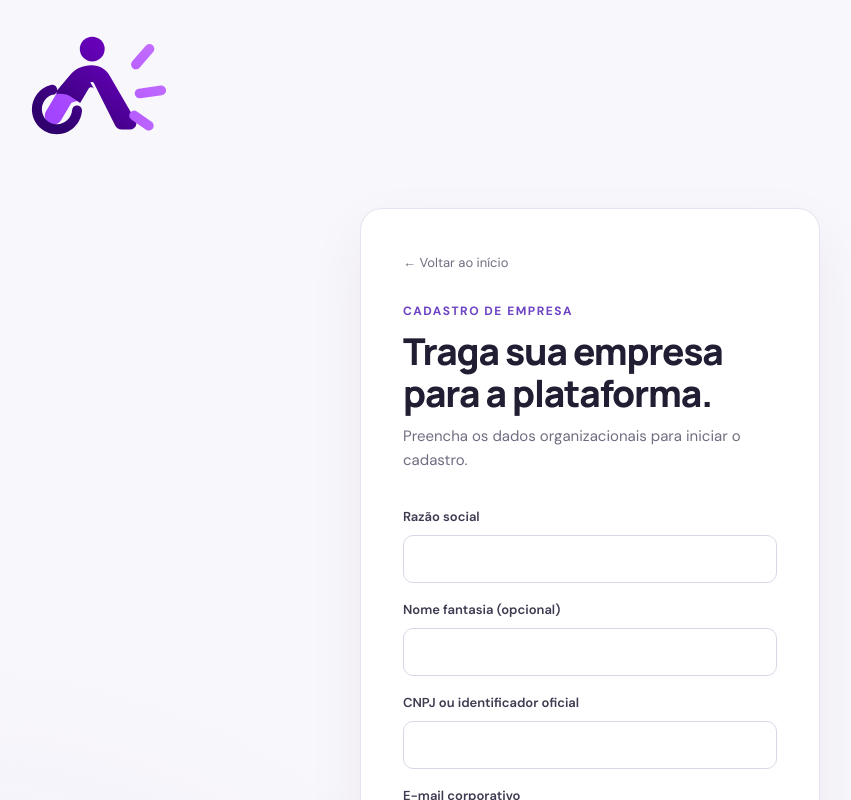
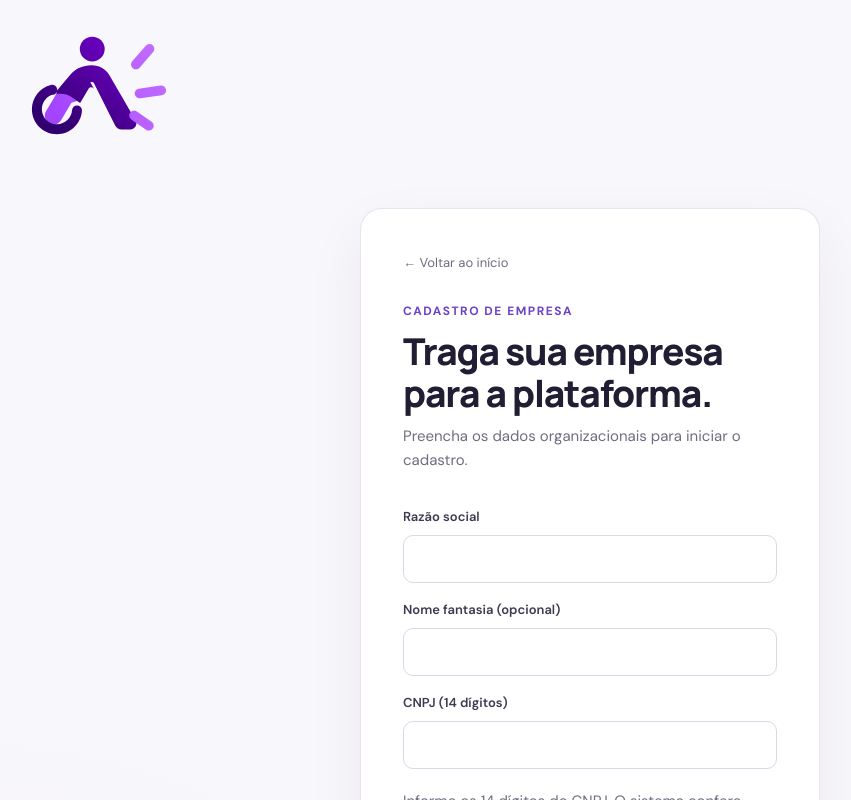
Before and after one commit to rafael-marquart/Trabalho_ModelagemDeSistema, a Next.js app: page /empresa/cadastro in a window 1280 px wide. Shown: the top 800 px of the page, without its empty margins (50-901 px from the left). Built offline with nearby package versions, Linux system fonts and the light colour scheme.

Commit message:
feat(spec-001): clarify CNPJ length-only rule in company signup

```diff
--- a/src/app/empresa/cadastro/page.tsx
+++ b/src/app/empresa/cadastro/page.tsx
@@ -21,7 +21,7 @@ export default function CompanySignupPage() {
   return <main className="auth-page"><Link className="brand auth-brand" href="/"><img className="brand-logo" src="/images/logo-acessa-vagas.svg" alt="Acessa Vagas" /></Link><section className="auth-card"><Link className="back-link" href="/">← Voltar ao início</Link><p className="eyebrow">Cadastro de empresa</p><h1>Traga sua empresa para a plataforma.</h1><p className="muted">Preencha os dados organizacionais para iniciar o cadastro.</p><form className="auth-form" onSubmit={submit}>
     <label htmlFor="legalName">Razão social</label><input id="legalName" value={form.legalName} onChange={e=>setForm({...form,legalName:e.target.value})} required maxLength={200}/>
     <label htmlFor="tradeName">Nome fantasia (opcional)</label><input id="tradeName" value={form.tradeName} onChange={e=>setForm({...form,tradeName:e.target.value})} maxLength={200}/>
-    <label htmlFor="officialId">CNPJ ou identificador oficial</label><input id="officialId" value={form.officialId} onChange={e=>setForm({...form,officialId:e.target.value})} required maxLength={30}/>
+    <label htmlFor="officialId">CNPJ (14 dígitos)</label><input id="officialId" inputMode="numeric" autoComplete="off" value={form.officialId} onChange={e=>setForm({...form,officialId:e.target.value})} required maxLength={18} aria-describedby="cnpj-help"/><p id="cnpj-help" className="muted">Informe os 14 dígitos do CNPJ. O sistema confere apenas a quantidade de dígitos, sem consultar se o CNPJ existe.</p>
     <label htmlFor="contactEmail">E-mail corporativo</label><input id="contactEmail" type="email" autoComplete="email" value={form.contactEmail} onChange={e=>setForm({...form,contactEmail:e.target.value})} required/>
     <label htmlFor="password">Senha</label><input id="password" type="password" autoComplete="new-password" minLength={10} value={form.password} onChange={e=>setForm({...form,password:e.target.value})} required/><p className="muted">Mínimo de 10 caracteres, com maiúscula, minúscula e número.</p>
     <label htmlFor="confirmPassword">Confirmar senha</label><input id="confirmPassword" type="password" autoComplete="new-password" value={form.confirmPassword} onChange={e=>setForm({...form,confirmPassword:e.target.value})} required/>
```
